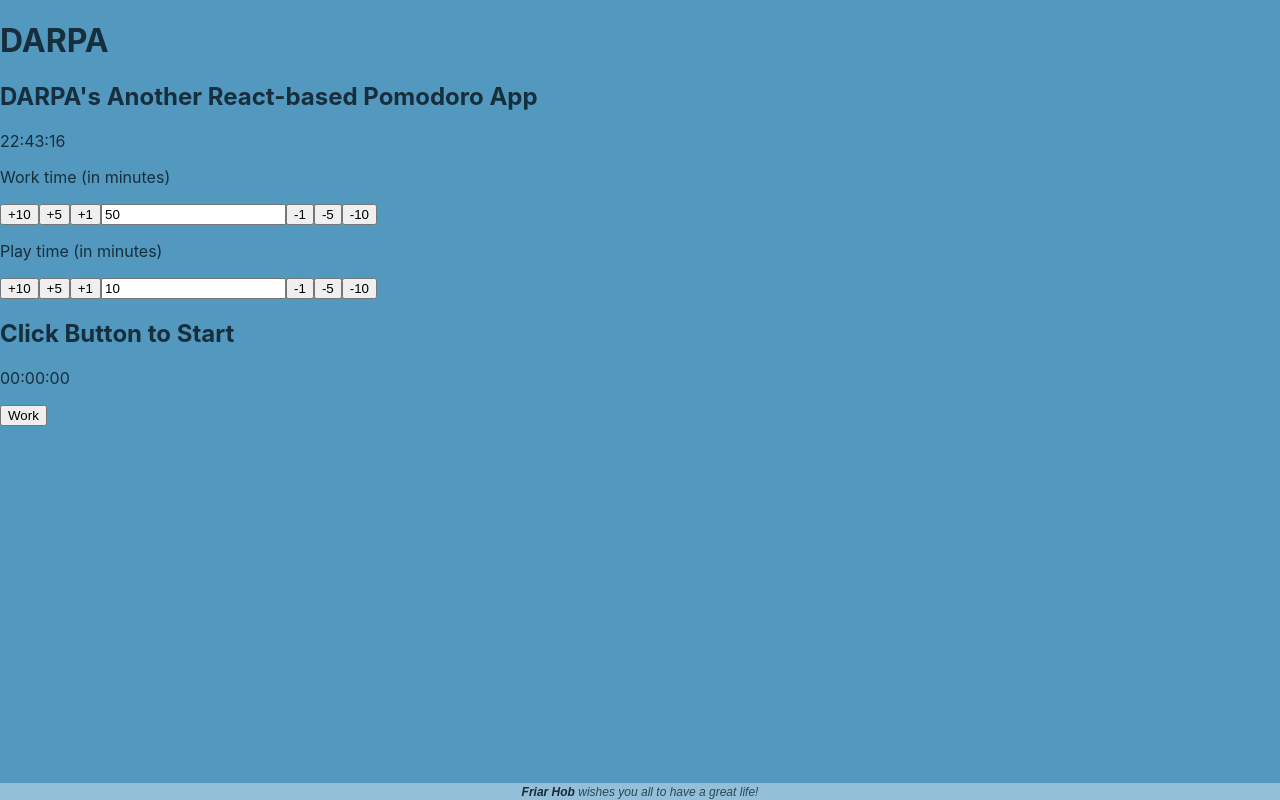
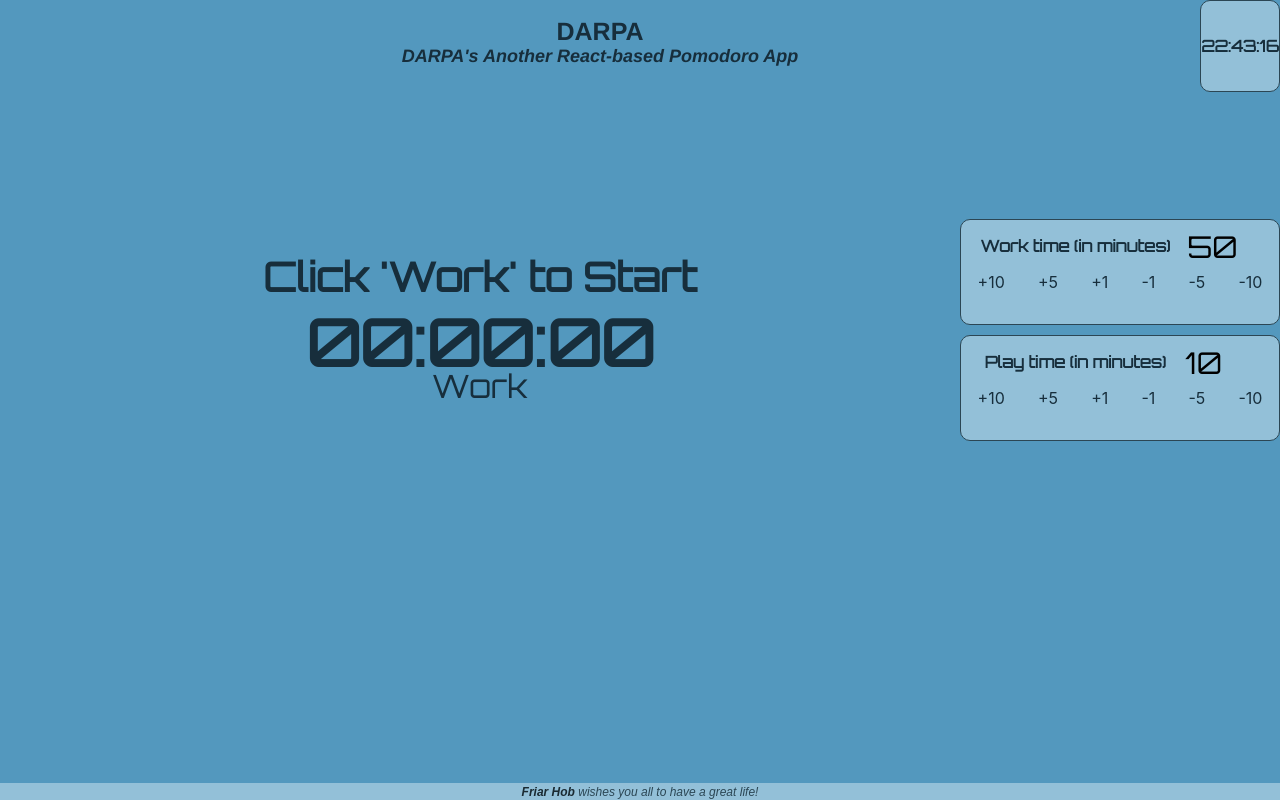
Before and after one commit to friarhob/darpa-pomodoro, a React (Create React App) app: page / in a window 1280 px wide. Built offline with nearby package versions, Linux system fonts and the light colour scheme.

Commit message:
Fixing all .css files, ready for first deploy

```diff
--- a/public/index.html
+++ b/public/index.html
@@ -19,6 +19,9 @@
       work correctly both with client-side routing and a non-root public URL.
       Learn how to configure a non-root public URL by running `npm run build`.
     -->
+
+    <link href='https://fonts.googleapis.com/css?family=Orbitron' rel='stylesheet' type='text/css'>
+
     <title>DARPA - DARPA&apos;s Another React-based Pomodoro App</title>
   </head>
   <body>
--- a/src/App.css
+++ b/src/App.css
@@ -1,31 +1,94 @@
+@import url('Colours.css');
+
 body
 {
-  /* All font colours were set by defining L as 30% (1-70%) of background
-  colour, as specified on https://www.designworkplan.com/read/signage-and-color-contrast */
-
-  /* Blue */
-  background-color: hsl(201.3,45.1%,53.5%);
-  color: hsl(201.3,45.1%,16.1%);
-
-  /* Green */
-/*  background-color: hsl(162.4,69.4%,69.2%);
-  color: hsl(162.4,69.4%,20.8%);*/
-
-  /* Red */
-/*  background-color: hsl(337.7,16.9%,40.6%);
-  color: hsl(337.7,16.9%,12.2%); */
+  background-color: var(--blue-bg);
+  color: var(--blue-fg);
 }
 
-header
+.App
 {
+}
+
+.App > header
+{
+  display: grid;
+  grid-template-columns: auto 80px;
+  min-width: 100%;
+  width: 640px;
+  height: 80px;
 
 }
 
-main
+.App > header > .Title
 {
+  display: grid;
+  grid-template-rows: 1fr 1fr;
+  align-content: center;
+  justify-content: center;
+  font-family: Helvetica, sans-serif;
+}
 
+.App > header > .Title > h1
+{
+  margin-bottom: 0px;
+  padding: 0px;
+  font-size: 25px;
+  text-align: center;
 }
-footer
+
+.App > header > .Title > h2
+{
+  font-size: 18px;
+  font-style: italic;
+  margin-top: 0px;
+  padding: 0px;
+  text-align: center;
+}
+
+.App > header > .ClockBox
+{
+  background-color: var(--footer-bg);
+  display: grid;
+  grid-template-columns: auto;
+  align-content: center;
+  justify-content: center;
+  text-align: center;
+  font-weight: bold;
+  color: var(--footer-strong-fg);
+  border-radius: 10px;
+  border: 1px solid var(--footer-fg);
+  font-family: "Orbitron", monospace;
+}
+
+.App > main
+{
+  display: grid;
+  grid-template-columns: 3fr 1fr;
+  justify-content: space-around;
+  align-content: center;
+  min-height: 500px;
+}
+
+.App > main > nav
+{
+  display: grid;
+  grid-column-start: 2;
+  grid-row-start: 1;
+  justify-self: stretch;
+  align-self: stretch;
+  grid-row-gap: 10px;
+}
+
+.App > main > article
+{
+  display: grid;
+  grid-column-start: 1;
+  grid-row-start: 1;
+  place-self: center;
+}
+
+.App > footer
 {
   position: fixed;
   width: 100%;
@@ -36,26 +99,26 @@ footer
   text-align: center;
   font-style: italic;
   font-size: 12px;
-  background-color: #93c0d8;
-  color: hsl(201,32%,25%);
+  background-color: var(--footer-bg);
+  color: var(--footer-fg);
   font-family: Arial, sans-serif;
 }
 
-footer > a
+.App > footer > a
 {
   font-weight: bold;
-  color: hsl(201,32%,15%);
+  color: var(--footer-fg-strong);
 }
 
-footer > a:link,
-footer > a:visited
+.App > footer > a:link,
+.App > footer > a:visited
 {
   text-decoration: none;
 }
 
 
-footer > a:hover,
-footer > a:active
+.App > footer > a:hover,
+.App > footer > a:active
 {
   text-decoration: underline;
 }
--- a/src/App.js
+++ b/src/App.js
@@ -11,24 +11,7 @@ class App extends Component {
 
     this.state = {
       sessionMinutes: 50,
-      breakMinutes: 10,
-      running: {
-        STOP: 0,
-        WORK: 1,
-        PLAY: 2,
-        LONG: 3,
-        current: 0,
-        properties: [
-          {label: "Work", title: "Click Button to Start"},
-          {label: "Stop", title: "Work Time"},
-          {label: "Stop", title: "Play Time"},
-          {label: "Stop", title: "Long Rest"}
-        ],
-        intervalFunction: null
-      },
-      startTime: 0,
-      endTime: 0,
-      remainingTime: 0
+      breakMinutes: 10
     };
 
     this.offsetSessionMinutes = this.offsetSessionMinutes.bind(this);
@@ -108,10 +91,13 @@ class App extends Component {
     return (
       <div className="App">
         <header>
-          <h1>DARPA</h1>
-          <h2>DARPA&apos;s Another React-based Pomodoro App</h2>
-
-          <Clock />
+          <div className="Title">
+            <h1>DARPA</h1>
+            <h2>DARPA&apos;s Another React-based Pomodoro App</h2>
+          </div>
+          <div className="ClockBox">
+            <Clock />
+          </div>
         </header>
         <main>
           <nav>
--- /dev/null
+++ b/src/Colours.css
@@ -0,0 +1,19 @@
+:root
+{
+  /* Main (blue,green,red) font colours were set by defining L as 30% (100%-70%)
+  of background colour, as specified on
+  https://www.designworkplan.com/read/signage-and-color-contrast */
+
+  --blue-bg: hsl(201.3,45.1%,53.5%);
+  --blue-fg: hsl(201.3,45.1%,16.1%);
+
+  --green-bg: hsl(162.4,69.4%,69.2%);
+  --green-fg: hsl(162.4,69.4%,20.8%);
+
+  --red-bg: hsl(337.7,16.9%,40.6%);
+  --red-fg: hsl(337.7,16.9%,12.2%);
+
+  --footer-bg: #93c0d8;
+  --footer-fg: hsl(201,32%,25%);
+  --footer-fg-strong: hsl(201,32%,15%);
+}
--- /dev/null
+++ b/src/Counter.css
@@ -0,0 +1,40 @@
+.Counter
+{
+  font-family: "Orbitron", monospace;
+  display: grid;
+  grid-template-rows: 40px 64px 32px;
+  justify-items: center;
+}
+
+.Counter > h1
+{
+  font-weight: bold;
+  font-size: 40px;
+  align-self: end;
+  padding: 0;
+  margin: 0;
+  border: 0;
+}
+
+.Counter > .display
+{
+  font-weight: bolder;
+  font-size: 64px;
+  align-self: start;
+  padding: 0;
+  margin: 0;
+  border: 0;
+}
+
+.Counter > .toggle
+{
+  background: transparent;
+  color: inherit;
+  border: none;
+  font-size: 32px;
+  font-family: inherit;
+  align-self: start;
+  padding: 0;
+  margin: 0;
+  border: 0;
+}
--- a/src/Counter.js
+++ b/src/Counter.js
@@ -1,3 +1,4 @@
+import './Counter.css';
 import React, { Component } from 'react';
 
 class Counter extends Component {
@@ -13,7 +14,7 @@ class Counter extends Component {
         LONG: 3,
         current: 0,
         properties: [
-          {label: "Work", title: "Click Button to Start"},
+          {label: "Work", title: "Click 'Work' to Start"},
           {label: "Stop", title: "Work Time"},
           {label: "Stop", title: "Play Time"},
           {label: "Stop", title: "Long Rest"}
@@ -69,7 +70,7 @@ class Counter extends Component {
     return (
       <div className="Counter">
         <h1>{this.state.running.properties[this.state.running.current].title}</h1>
-        <p>{this.pad(Math.floor(time/(60*60)))}:{this.pad(Math.floor((time%(60*60))/60))}:{this.pad(Math.floor(time%(60)))}</p>
+        <p className="display">{this.pad(Math.floor(time/(60*60)))}:{this.pad(Math.floor((time%(60*60))/60))}:{this.pad(Math.floor(time%(60)))}</p>
         <button className="toggle" onClick={(e) => this.toggleButton(e)}>{this.state.running.properties[this.state.running.current].label}</button>
       </div>
     );
--- /dev/null
+++ b/src/IntegerBox.css
@@ -0,0 +1,58 @@
+.IntegerBox
+{
+  display: grid;
+  grid-template-rows: 1fr 1fr;
+  background-color: var(--footer-bg);
+  border-radius: 10px;
+  border: 1px solid var(--footer-fg);
+}
+
+.IntegerBox > .number
+{
+  display: grid;
+  grid-template-columns: auto auto;
+  font-family: "Orbitron", monospace;
+}
+
+.IntegerBox > .number > .label
+{
+  font-weight: bolder;
+  justify-self: end;
+  padding-right: 5px;
+}
+
+.IntegerBox > .number > .value
+{
+  width: 80px;
+  height: 30px;
+  background-color: inherit;
+  background-blend-mode: lighten;
+  justify-self: center;
+  align-self: center;
+  border: 0;
+  font-size: 30px;
+  height: 50px;
+  font-family: inherit;
+}
+
+.IntegerBox > .buttons
+{
+  display: grid;
+  grid-template-columns: repeat(6, auto);
+  font-family: inherit;
+}
+
+.IntegerBox > .buttons > .offset
+{
+  background: transparent;
+  color: inherit;
+  border: none;
+  font-size: 16px;
+  font-family: inherit;
+  text-align: center;
+  align-self: start;
+  padding: 0;
+  margin: 0;
+  border: 0;
+  font-family: inherit;
+}
--- a/src/IntegerBox.js
+++ b/src/IntegerBox.js
@@ -1,3 +1,4 @@
+import './IntegerBox.css';
 import React, { Component } from 'react';
 
 class IntegerBox extends Component {
@@ -35,14 +36,18 @@ class IntegerBox extends Component {
   render() {
     return (
       <div className="IntegerBox">
+          <div className="number">
             <p className="label">{this.props.label}</p>
+            <input className="value" type="number" value={this.state.value} onChange={(e) => {this.update(e);}} onFocus={(e)=>{e.preventDefault(); e.target.select();}} onClick={(e)=>{e.target.select()}}></input>
+          </div>
+          <div className="buttons">
             <button className="offset" onClick={() => this.offset(10)}>+10</button>
             <button className="offset" onClick={() => this.offset(5)}>+5</button>
             <button className="offset" onClick={() => this.offset(1)}>+1</button>
-          <input className="value" type="number" value={this.state.value} onChange={(e) => {this.update(e);}} onFocus={(e)=>{e.preventDefault(); e.target.select();}} onClick={(e)=>{e.target.select()}}></input>
             <button className="offset" onClick={() => this.offset(-1)}>-1</button>
             <button className="offset" onClick={() => this.offset(-5)}>-5</button>
             <button className="offset" onClick={() => this.offset(-10)}>-10</button>
+          </div>
       </div>
     );
   }
```
Also changed, not shown: src/TimeLength.js (deleted, +0 -51 lines). Lines whose indentation alone changed are shown as unchanged.
